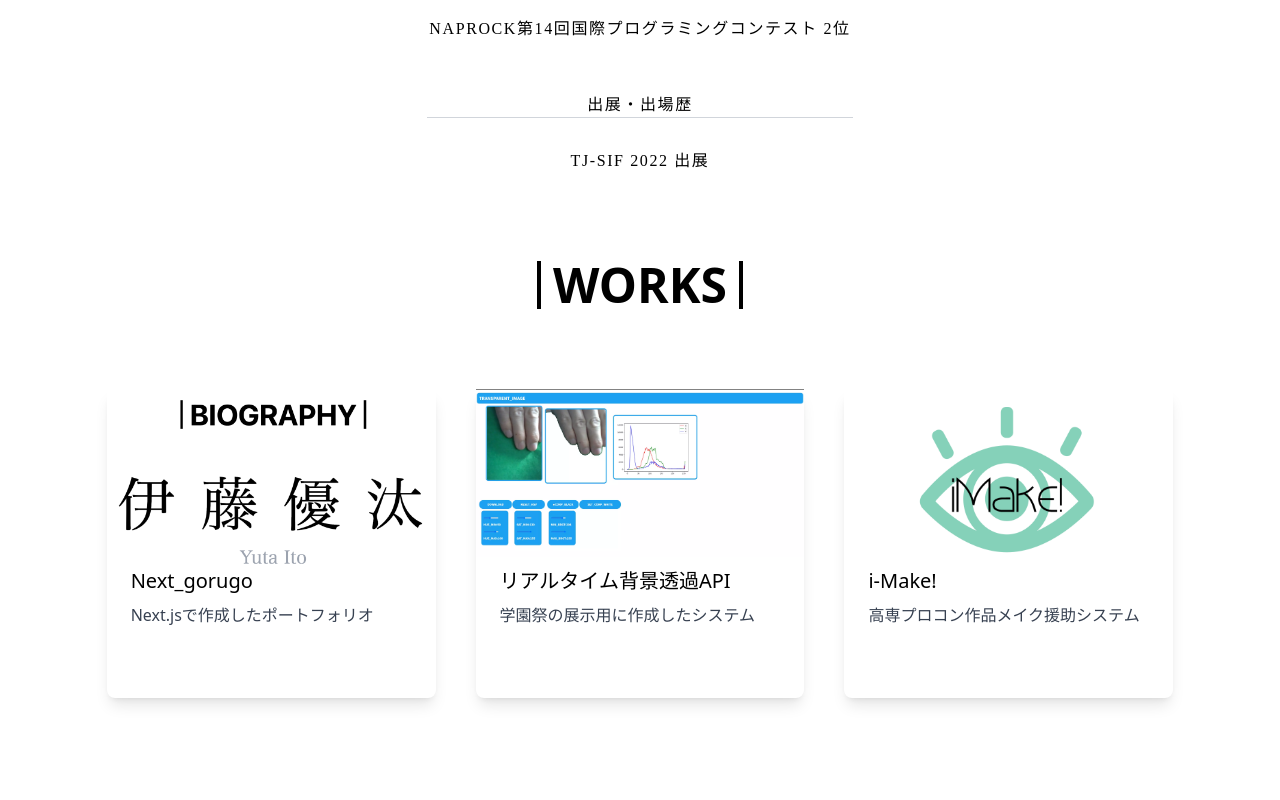
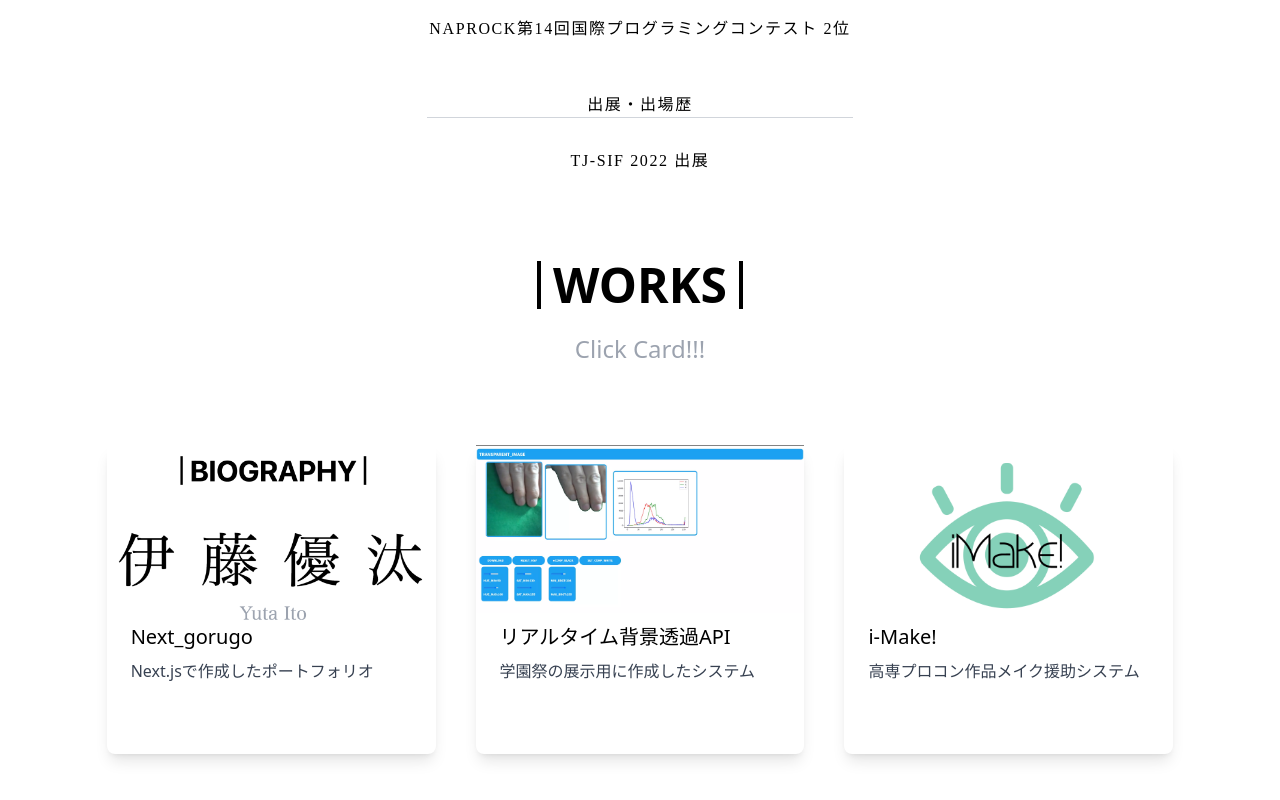
Before and after one commit to GoRuGoo/Next-gorugo-frontend, a Next.js app: page / in a window 1280 px wide. Shown: the part 1815-2615 px from the top of the page. Before the commit the page ends 2593 px from the top, so only its background shows below. Built offline with nearby package versions, Linux system fonts and the light colour scheme; a web font is replaced by a local one.

Commit message:
feat: 補助テキストを追加

```diff
--- a/components/firstpage/Works.js
+++ b/components/firstpage/Works.js
@@ -40,6 +40,9 @@ export default function Works() {
         >
           WORKS
         </h1>
+        <h2 className="mt-6 text-center md:text-2xl text-2xl  text-gray-400 ">
+          Click Card!!!
+        </h2>
       </div>
       <div className="w-10/12 grid grid-cols-1 mx-auto gap-10  md:grid-cols-2 lg:grid-cols-3">
         {generate_works(Worksdata.Works)}
```
